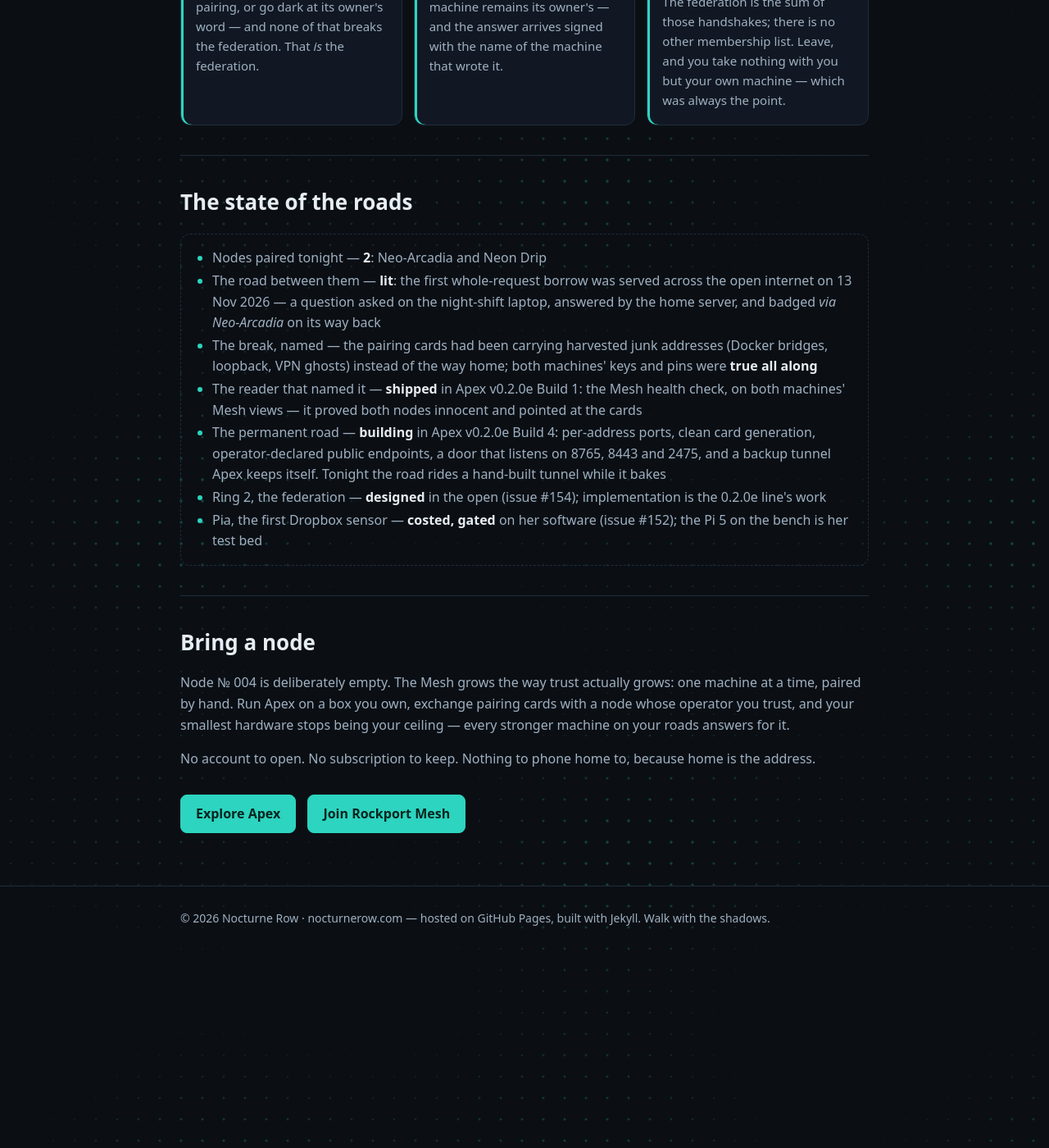
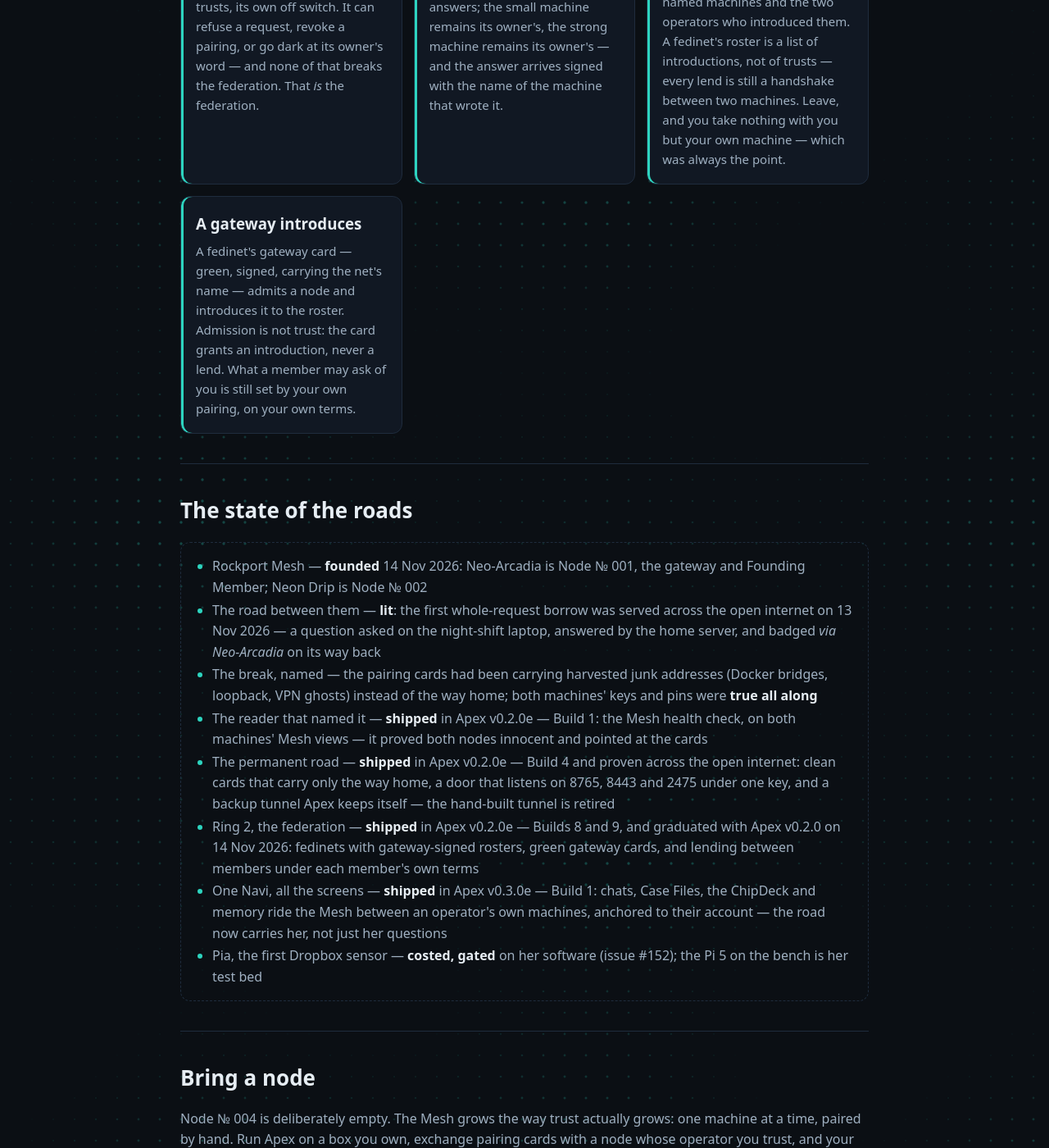
Before and after one commit to AlexKollar/nocturnerow, a Jekyll site: the page built from mesh.html, in a window 1280 px wide and 1400 px high, scrolled down 2136 px. Shown: the whole window at 82% size. Built offline with Jekyll 4.4.1, drawn with Linux system fonts in a browser that asks for light colours; some of the changed text lies outside the part shown.

Commit message:
Mesh page: bring the roads current — Rockport Mesh founded, federation and the permanent road shipped, Sync rides the Mesh

```diff
--- a/mesh.html
+++ b/mesh.html
@@ -39,7 +39,7 @@ description: "Apex | Mesh — many machines, one mind. A federation of your own
 .doc-body blockquote{border-left:3px solid var(--accent);margin:16px 0;padding:4px 0 4px 16px;color:var(--text);font-size:17px;line-height:1.65}
 .doc-body blockquote .attrib{display:block;margin-top:8px;color:var(--muted);font-size:14px}
 </style>
-<div class="meshmap" role="img" aria-label="Mesh constellation: Pia, a small sensor node, sends one prompt out in teal along two roads, landing on Neo-Arcadia and Neon Drip at the same moment; their answers flow back in amber, converge into a single line, and reach Pia as one composed response. Neon Drip also borrows directly from Neo-Arcadia, one exchange at a time: its ask travels up in teal, and only once it has arrived does the answer come back down in amber — the road never carries both at once. A fourth node is drawn hollow — not yet built. Field status: two nodes are paired, and the road between them is lit — the first whole-request borrow was served across the open internet on 13 November 2026.">
+<div class="meshmap" role="img" aria-label="Mesh constellation: Pia, a small sensor node, sends one prompt out in teal along two roads, landing on Neo-Arcadia and Neon Drip at the same moment; their answers flow back in amber, converge into a single line, and reach Pia as one composed response. Neon Drip also borrows directly from Neo-Arcadia, one exchange at a time: its ask travels up in teal, and only once it has arrived does the answer come back down in amber — the road never carries both at once. A fourth node is drawn hollow — not yet built. Field status: Rockport Mesh was founded on 14 November 2026 — Neo-Arcadia is Node № 001 and the gateway, Neon Drip is Node № 002 — and the first whole-request borrow was served across the open internet on 13 November 2026.">
 <svg viewBox="0 0 800 440">
 <path id="rPiaNa" d="M 162 284 Q 250 165 372 122" stroke="#2dd4bf" stroke-width="1.5" fill="none" opacity=".4"/>
 <path id="rPiaNd" d="M 164 308 Q 400 306 628 226" stroke="#2dd4bf" stroke-width="1.5" fill="none" opacity=".4"/>
@@ -80,7 +80,7 @@ description: "Apex | Mesh — many machines, one mind. A federation of your own
 <circle cx="145" cy="298" r="14" fill="#111823" stroke="#2dd4bf" stroke-width="2"/>
 <circle cx="145" cy="298" r="4" fill="#2dd4bf"/>
 <circle cx="655" cy="358" r="16" fill="none" stroke="#9fb0c1" stroke-width="1.5" stroke-dasharray="4 4"/>
-<text class="rlabel" x="22" y="30">FIELD STATUS: TWO NODES PAIRED — THE ROAD IS LIT · FIRST BORROW SERVED 13 NOV 2026</text>
+<text class="rlabel" x="22" y="30">FIELD STATUS: ROCKPORT MESH FOUNDED — 14 NOV 2026 · THE ROAD IS LIT</text>
 <text class="nlabel" x="400" y="58" text-anchor="middle">NEO-ARCADIA</text>
 <text class="nsub" x="400" y="158" text-anchor="middle">the host — Tesla V100</text>
 <text class="nlabel" x="655" y="170" text-anchor="middle">NEON DRIP</text>
@@ -98,7 +98,7 @@ description: "Apex | Mesh — many machines, one mind. A federation of your own
 <div class="grid">
 <div class="tile"><h3>A handshake, not an account</h3><p>Nodes pair by exchanging cards — a picture, carried by hand. No cloud directory, no account, no landlord in the middle. Each node keeps its own ledger of exactly who it trusts, and trust is pairwise: my friend is not automatically yours.</p></div>
 <div class="tile"><h3>The ask goes out whole</h3><p>When a node needs more muscle than it has, it sends the whole request to a stronger peer it trusts, and the answer comes back the same road. That is borrow, and it already ships: a small box thinks at the speed of the biggest machine on the Mesh.</p></div>
-<div class="tile"><h3>The answer is a federation</h3><p>Ring 2 — designed in the open, building now in the 0.2.0e line — splits work into tasks the fleet shares. A sensor like Pia can put a prompt to the whole Mesh at once: Neo-Arcadia and Neon Drip each contribute, and she receives one composed answer. The more nodes join, the faster the smallest node in the house gets.</p></div>
+<div class="tile"><h3>The answer is a federation</h3><p>Ring 2 — the federation — shipped in Apex v0.2.0: nodes gather into fedinets under a gateway's signed roster, and a member's ask can ride the net to the strongest machine on it. Its first fedinet, Rockport Mesh, was founded on 14 Nov 2026. A sensor like Pia can put a prompt to the whole Mesh at once — and the more nodes join, the faster the smallest node in the house gets.</p></div>
 </div>
 </section>
 <section>
@@ -107,19 +107,21 @@ description: "Apex | Mesh — many machines, one mind. A federation of your own
 <div class="grid">
 <div class="tile"><h3>Membership without surrender</h3><p>A federated node keeps its own keys, its own ledger of who it trusts, its own off switch. It can refuse a request, revoke a pairing, or go dark at its owner's word — and none of that breaks the federation. That <i>is</i> the federation.</p></div>
 <div class="tile"><h3>Strength shared, ownership unchanged</h3><p>Lending transfers nothing but the work. The strong machine answers; the small machine remains its owner's, the strong machine remains its owner's — and the answer arrives signed with the name of the machine that wrote it.</p></div>
-<div class="tile"><h3>Trust is pairwise</h3><p>My friend is not automatically yours. Every road on the Mesh is a relationship between two named machines and the two operators who introduced them. The federation is the sum of those handshakes; there is no other membership list. Leave, and you take nothing with you but your own machine — which was always the point.</p></div>
+<div class="tile"><h3>Trust is pairwise</h3><p>My friend is not automatically yours. Every road on the Mesh is a relationship between two named machines and the two operators who introduced them. A fedinet's roster is a list of introductions, not of trusts — every lend is still a handshake between two machines. Leave, and you take nothing with you but your own machine — which was always the point.</p></div>
+<div class="tile"><h3>A gateway introduces</h3><p>A fedinet's gateway card — green, signed, carrying the net's name — admits a node and introduces it to the roster. Admission is not trust: the card grants an introduction, never a lend. What a member may ask of you is still set by your own pairing, on your own terms.</p></div>
 </div>
 </section>
 <section>
 <h2>The state of the roads</h2>
 <div class="stats">
 <ul>
-<li>Nodes paired tonight — <b>2</b>: Neo-Arcadia and Neon Drip</li>
+<li>Rockport Mesh — <b>founded</b> 14 Nov 2026: Neo-Arcadia is Node № 001, the gateway and Founding Member; Neon Drip is Node № 002</li>
 <li>The road between them — <b>lit</b>: the first whole-request borrow was served across the open internet on 13 Nov 2026 — a question asked on the night-shift laptop, answered by the home server, and badged <i>via Neo-Arcadia</i> on its way back</li>
 <li>The break, named — the pairing cards had been carrying harvested junk addresses (Docker bridges, loopback, VPN ghosts) instead of the way home; both machines' keys and pins were <b>true all along</b></li>
-<li>The reader that named it — <b>shipped</b> in Apex v0.2.0e Build 1: the Mesh health check, on both machines' Mesh views — it proved both nodes innocent and pointed at the cards</li>
-<li>The permanent road — <b>building</b> in Apex v0.2.0e Build 4: per-address ports, clean card generation, operator-declared public endpoints, a door that listens on 8765, 8443 and 2475, and a backup tunnel Apex keeps itself. Tonight the road rides a hand-built tunnel while it bakes</li>
-<li>Ring 2, the federation — <b>designed</b> in the open (issue #154); implementation is the 0.2.0e line's work</li>
+<li>The reader that named it — <b>shipped</b> in Apex v0.2.0e — Build 1: the Mesh health check, on both machines' Mesh views — it proved both nodes innocent and pointed at the cards</li>
+<li>The permanent road — <b>shipped</b> in Apex v0.2.0e — Build 4 and proven across the open internet: clean cards that carry only the way home, a door that listens on 8765, 8443 and 2475 under one key, and a backup tunnel Apex keeps itself — the hand-built tunnel is retired</li>
+<li>Ring 2, the federation — <b>shipped</b> in Apex v0.2.0e — Builds 8 and 9, and graduated with Apex v0.2.0 on 14 Nov 2026: fedinets with gateway-signed rosters, green gateway cards, and lending between members under each member's own terms</li>
+<li>One Navi, all the screens — <b>shipped</b> in Apex v0.3.0e — Build 1: chats, Case Files, the ChipDeck and memory ride the Mesh between an operator's own machines, anchored to their account — the road now carries her, not just her questions</li>
 <li>Pia, the first Dropbox sensor — <b>costed, gated</b> on her software (issue #152); the Pi 5 on the bench is her test bed</li>
 </ul>
 </div>
@@ -150,7 +152,7 @@ description: "Apex | Mesh — many machines, one mind. A federation of your own
 <h3>VI. No landlord, ever</h3>
 <p>No cloud directory. No account. No telemetry home. Node keys are never backed up, and lending is switched on in person — never through a remote door. If the internet vanished tomorrow, the Mesh would not notice.</p>
 <p style="margin-top:24px;color:var(--text);font-size:17px"><b>Many machines. One mind.</b></p>
-<p style="color:var(--muted);font-size:14px">A living document — the design record lives on <a href="https://github.com/AlexKollar/Apex/issues/154" style="color:var(--accent)">issue #154</a>, and the implementation is the 0.2.0e line's work.</p>
+<p style="color:var(--muted);font-size:14px">A living document — the design record lives on <a href="https://github.com/AlexKollar/Apex/issues/154" style="color:var(--accent)">issue #154</a>, and the implementation shipped in the 0.2.0e line and graduated with Apex v0.2.0.</p>
 </div>
 </div>
 </div>
```
